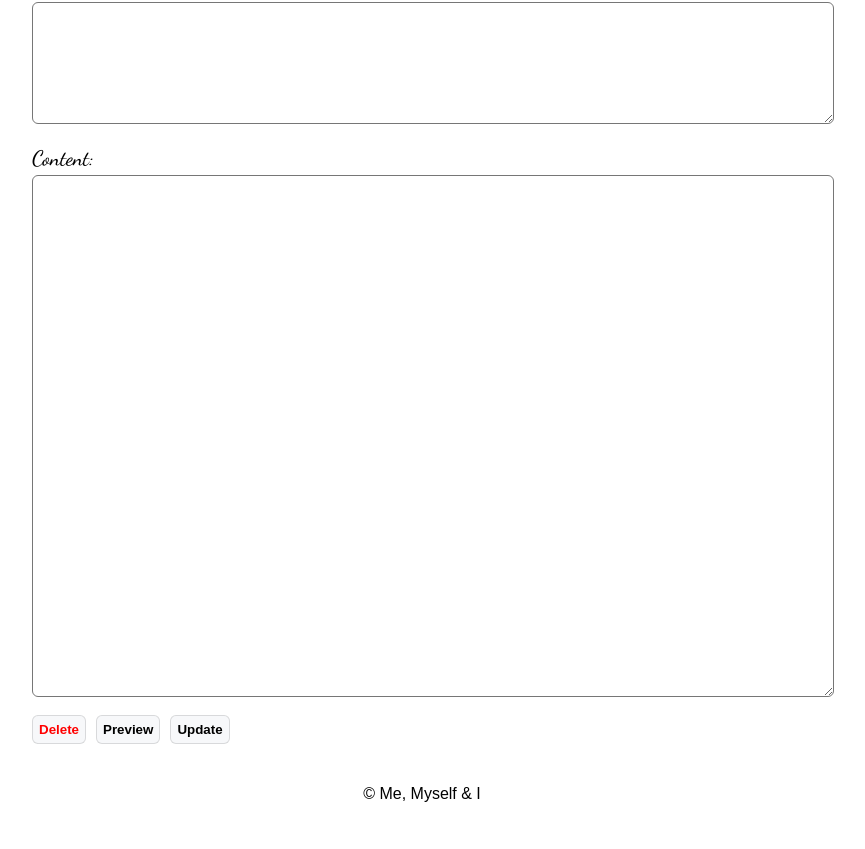
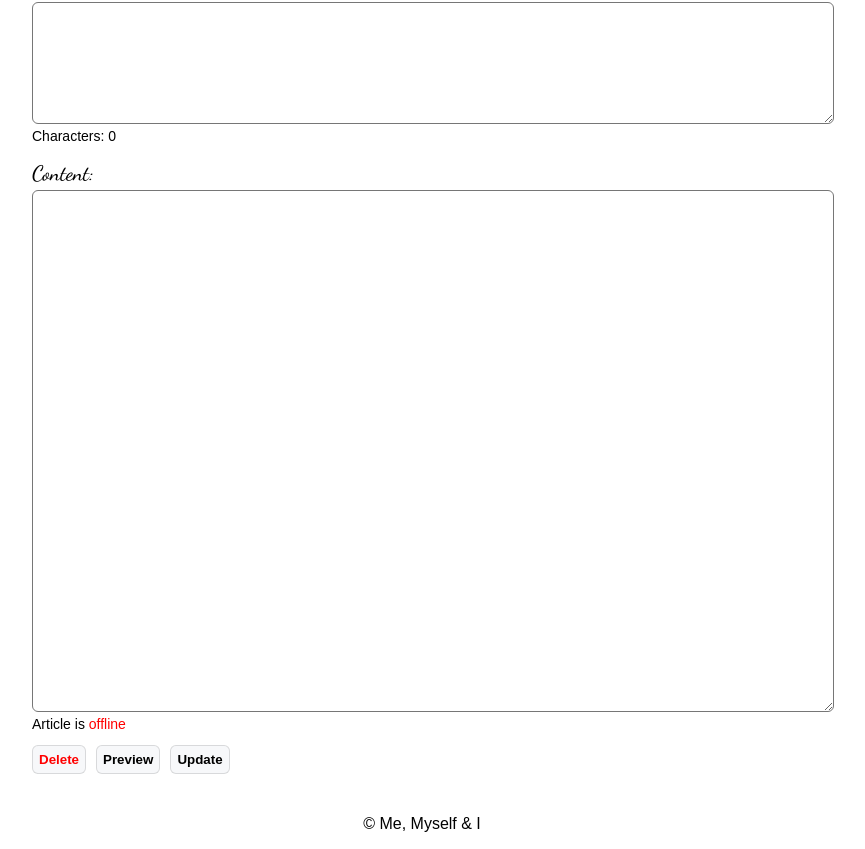
Before and after one commit to calebeds/ng-blog, an Angular app: page /dashboard/1 in a window 1280 px wide. Shown: the part 491-1340 px from the top of the page, without its empty margins (218-1083 px from the left). Before the commit the page ends 1310 px from the top, so only its background shows below. Built offline with nearby package versions, Linux system fonts and the light colour scheme; no server answers; a web font is replaced by a local one.

Commit message:
implement improments on dashboard

```diff
--- a/src/app/dashboard/edit-article/edit-article.component.css
+++ b/src/app/dashboard/edit-article/edit-article.component.css
@@ -38,3 +38,8 @@ textarea {
 label {
     font-family: 'Dancing Script', cursive;
 }
+
+.character-count {
+    font-size: 14px;
+    margin-top: -6px;
+}
--- a/src/app/dashboard/edit-article/edit-article.component.html
+++ b/src/app/dashboard/edit-article/edit-article.component.html
@@ -1,11 +1,11 @@
 <div class="wrapper">
     <div class="property">
         <label>Title: </label>
-        <input type="text" [(ngModel)]="article.title" />
+        <input type="text" [(ngModel)]="article.title" (keyup)="updateKey()" (blur)="updateKey()"/>
     </div>
     <div class="property">
         <label>Key: </label>
-        <input type="text" [(ngModel)]="article.key" />
+        <input type="text" [(ngModel)]="article.key" disabled="disabled"/>
     </div>
     <div class="property">
         <label>Date: </label>
@@ -18,10 +18,16 @@
     <div class="property">
         <label>Description: </label>
         <textarea class="description" [(ngModel)]="article.description"></textarea>
+        <div class="character-count">Characters: {{article.description.length}}</div>
     </div>
     <div class="property">
         <label>Content: </label>
         <textarea class="content" [(ngModel)]="article.content"></textarea>
+    </div>
+    <div class="character-count">
+        Article is
+        <span style="color: green" *ngIf="article.published">online</span>
+        <span style="color: red" *ngIf="!article.published">offline</span>
     </div>
     <div>
         <button (click)="deleteArticle()" style="color: red; margin-right: 10px" *ngIf="!isNew">Delete</button>
--- a/src/app/dashboard/edit-article/edit-article.component.ts
+++ b/src/app/dashboard/edit-article/edit-article.component.ts
@@ -82,4 +82,8 @@ export class EditArticleComponent implements OnInit {
     });
   }
 
+  updateKey(): void {
+    this.article.key = this.article.title.toLowerCase().replace(new RegExp(' ', 'g'), '-');
+  }
+
 }
```
